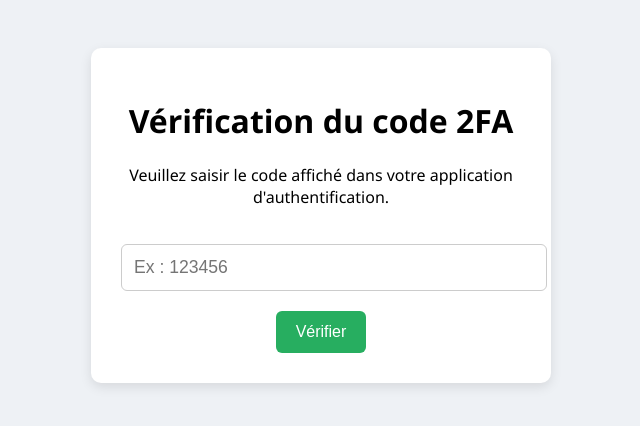
After one commit to momox886/HackGuardian, a Flask app: page /verify-2fa in a window 1280 px wide. The commit adds this page. Shown: the top 426 px of the page, without its empty margins (319-959 px from the left). Run offline with Flask 3, Linux system fonts and the light colour scheme; a user stored in the database is signed in; data comes from the database, SQL or seed files in the repository; parts of the project's set-up code (start-up, migrations or seed data) failed here and were passed over.

```diff
--- a/backend/app/decorators.py
+++ b/backend/app/decorators.py
@@ -1,6 +1,6 @@
 # decorators.py
 from functools import wraps
-from flask import abort
+from flask import abort, flash, redirect, render_template, request, url_for
 from flask_login import current_user
 
 def admin_required(f):
@@ -16,5 +16,8 @@ def superadmin_required(f):
     def decorated_function(*args, **kwargs):
         if not current_user.is_authenticated or current_user.role != 'superadmin':
             abort(403)
+        if not current_user.twofa_secret:
+            flash("2FA requis pour accéder à cette page.", "danger")
+            return redirect(url_for('main.enable_2fa'))
         return f(*args, **kwargs)
     return decorated_function
--- a/backend/app/models/subscriber.py
+++ b/backend/app/models/subscriber.py
@@ -8,7 +8,7 @@ class Subscriber(UserMixin, db.Model):
     password = db.Column(db.String(200), nullable=False)
     vendors = db.Column(db.Text, default='')
     role = db.Column(db.String(50), default='user')  # 'user', 'admin', 'superadmin'
-
+    twofa_secret = db.Column(db.String(32))
 
     def get_id(self):
         return str(self.id)
--- a/backend/app/routes.py
+++ b/backend/app/routes.py
@@ -1,5 +1,5 @@
 from .decorators import admin_required, superadmin_required
-from flask import Blueprint, render_template, request, redirect, url_for, flash
+from flask import Blueprint, render_template, request, redirect, url_for, flash, session
 import requests
 from .models import Vulnerability, Subscriber, Vendor, CriticalCveSent, CriticalCvePushed
 
@@ -14,6 +14,10 @@ import smtplib
 from email.message import EmailMessage
 from flask_socketio import join_room
 from  dotenv import load_dotenv
+import pyotp
+import qrcode
+import io
+from base64 import b64encode
 load_dotenv()
 
 main = Blueprint('main', __name__)
@@ -75,7 +79,7 @@ def login():
         user = Subscriber.query.filter_by(email=email).first()
         success = user and check_password_hash(user.password, password)
 
-        # Enregistrement de la tentative de connexion
+        # Log tentative de connexion
         login_attempt = LoginAttempt(email=email, success=bool(success), ip_address=ip)
         db.session.add(login_attempt)
         db.session.commit()
@@ -84,10 +88,21 @@ def login():
             flash("Email ou mot de passe incorrect.", "danger")
             return redirect(url_for('main.login'))
 
+        # 🔐 FORCER les superadmins à activer le 2FA s'il n'est pas encore activé
+        if user.role == 'superadmin' and not user.twofa_secret:
+            session['pre_2fa_user_id'] = user.id
+            flash("2FA requis pour les superadmins. Veuillez l’activer avant de continuer.", "warning")
+            return redirect(url_for('main.enable_2fa'))
+
+        # 🔑 Si le 2FA est activé, rediriger vers la vérification
+        if user.twofa_secret:
+            session['pre_2fa_user_id'] = user.id
+            return redirect(url_for('main.verify_2fa'))
+
+        # 🔓 Sinon, connexion directe
         login_user(user)
         flash("Connexion réussie.", "success")
 
-        # Redirection selon le rôle
         if user.role == 'superadmin':
             return redirect(url_for('main.superadmin_dashboard_view'))
         elif user.role == 'admin':
@@ -98,7 +113,56 @@ def login():
     return render_template('login.html')
 
 
+@main.route('/enable-2fa')
+def enable_2fa():
+    if not current_user.is_authenticated and 'pre_2fa_user_id' not in session:
+        flash("Vous devez être connecté pour activer le 2FA.", "danger")
+        return redirect(url_for('main.login'))
 
+    user_id = session.get('pre_2fa_user_id') or current_user.id
+    user = Subscriber.query.get(user_id)
+
+    if not user.twofa_secret:
+        secret = pyotp.random_base32()
+        user.twofa_secret = secret
+        db.session.commit()
+    else:
+        secret = user.twofa_secret
+
+    totp = pyotp.TOTP(secret)
+    uri = totp.provisioning_uri(name=user.email, issuer_name="MonApp Flask CVE")
+
+    img = qrcode.make(uri)
+    buf = io.BytesIO()
+    img.save(buf, format='PNG')
+    qr_code = b64encode(buf.getvalue()).decode()
+
+    return render_template('enable_2fa.html', qr_code=qr_code, secret=secret)
+
+
+@main.route('/verify-2fa', methods=['GET', 'POST'])
+def verify_2fa():
+
+    user_id = session.get('pre_2fa_user_id')
+    if not user_id:
+        flash("Session expirée. Veuillez vous reconnecter.", "warning")
+        return redirect(url_for('main.login'))
+
+    user = Subscriber.query.get(user_id)
+    if request.method == 'POST':
+        code = request.form.get('code')
+        totp = pyotp.TOTP(user.twofa_secret)
+        if totp.verify(code):
+            login_user(user)
+            session.pop('pre_2fa_user_id', None)
+            flash("Connexion 2FA réussie.", "success")
+            return redirect(url_for('main.superadmin_dashboard_view') if user.role == 'superadmin'
+                            else url_for('main.admin_dashboard_view') if user.role == 'admin'
+                            else url_for('main.user_dashboard'))
+        else:
+            flash("Code 2FA invalide.", "danger")
+
+    return render_template('verify_2fa.html')
 
 @main.route('/logout')
 @login_required
--- /dev/null
+++ b/backend/app/templates/verify_2fa.html
@@ -0,0 +1,54 @@
+<!DOCTYPE html>
+<html lang="fr">
+<head>
+    <meta charset="UTF-8">
+    <title>Vérification 2FA</title>
+    <style>
+        body {
+            font-family: 'Segoe UI', sans-serif;
+            background: #eef1f5;
+            padding: 40px;
+            text-align: center;
+        }
+        .container {
+            background: white;
+            max-width: 400px;
+            margin: auto;
+            padding: 30px;
+            border-radius: 10px;
+            box-shadow: 0 4px 12px rgba(0,0,0,0.1);
+        }
+        input[type="text"] {
+            width: 100%;
+            padding: 12px;
+            margin-top: 20px;
+            font-size: 1.1rem;
+            border-radius: 6px;
+            border: 1px solid #ccc;
+        }
+        button {
+            margin-top: 20px;
+            background: #27ae60;
+            color: white;
+            padding: 12px 20px;
+            font-size: 1rem;
+            border: none;
+            border-radius: 6px;
+            cursor: pointer;
+        }
+        button:hover {
+            background: #219150;
+        }
+    </style>
+</head>
+<body>
+    <div class="container">
+        <h1>Vérification du code 2FA</h1>
+        <p>Veuillez saisir le code affiché dans votre application d'authentification.</p>
+        <form method="post">
+            <input type="text" name="code" placeholder="Ex : 123456" required>
+            <button type="submit">Vérifier</button>
+        </form>
+    </div>
+</body>
+</html>
--- a/backend/run.py
+++ b/backend/run.py
@@ -1,28 +1,52 @@
+import socket
 from app import create_app, db, socketio
 from app.models.subscriber import Subscriber
 from werkzeug.security import generate_password_hash
 import os
 from dotenv import load_dotenv
+
 load_dotenv()
 
+# Étape 1 : Créer l'application
 app = create_app()
 mdp = os.getenv("PASSWORD")
+
+# Étape 2 : Initialiser la base de données et le superadmin
 with app.app_context():
     db.create_all()
 
-    # Créer un superadmin s'il n'existe pas
     if not Subscriber.query.filter_by(email='habibdiallo186@gmail.com').first():
         superadmin = Subscriber(
             email='habibdiallo186@gmail.com',
-            password=generate_password_hash(f'1515F@timata'),
-            role='superadmin'  # Remplacer is_admin par role
+            password=generate_password_hash('1515F@timata'),
+            role='superadmin'
         )
         db.session.add(superadmin)
         db.session.commit()
-        print("Superadmin créé")
+        print("✅ Superadmin créé")
 
+
+# Étape 3 : Trouver l'adresse IP locale de la machine
+def get_local_ip():
+    s = socket.socket(socket.AF_INET, socket.SOCK_DGRAM)
+    try:
+        # Connexion "fictive" pour déterminer l'IP locale
+        s.connect(('10.255.255.255', 1))
+        IP = s.getsockname()[0]
+    except Exception:
+        IP = '127.0.0.1'
+    finally:
+        s.close()
+    return IP
+
+
+# Étape 4 : Lancer le serveur sur l'adresse IP locale
 if __name__ == '__main__':
+    local_ip = get_local_ip()
+    print(f"🚀 Lancement du serveur sur http://{local_ip}:5000")
+
+    # Lancer avec eventlet si tu l'utilises, sinon tu peux utiliser juste socketio.run
     import eventlet
     import eventlet.wsgi
 
-    socketio.run(app, host='0.0.0.0', port=5000, debug=True)
+    socketio.run(app, host=local_ip, port=5000, debug=True)
```
Also changed, not shown: backend/app/templates/enable_2fa.html (added, +80 -0 lines), backend/app/templates/superadmin_dashboard.html (+20 -2 lines).
